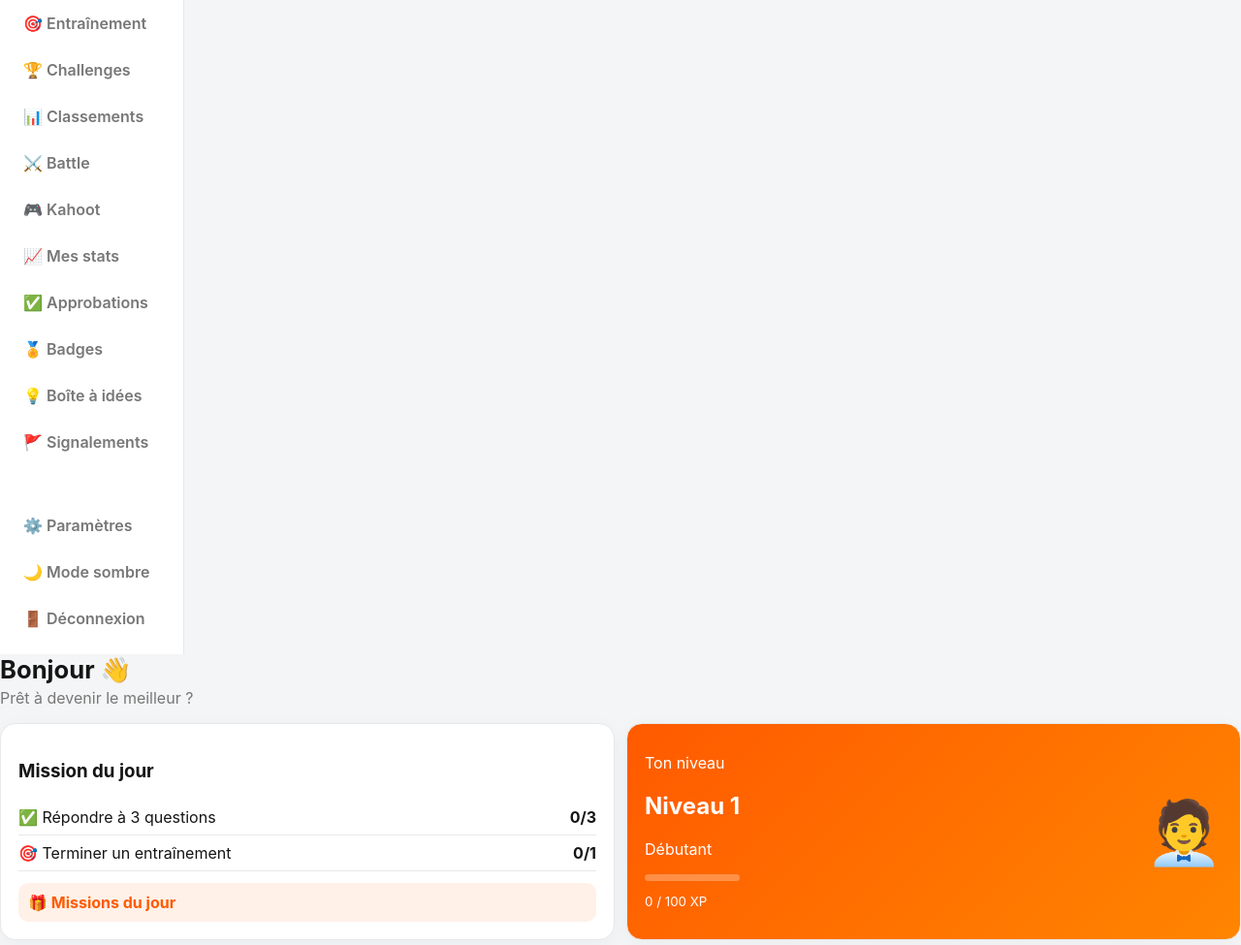
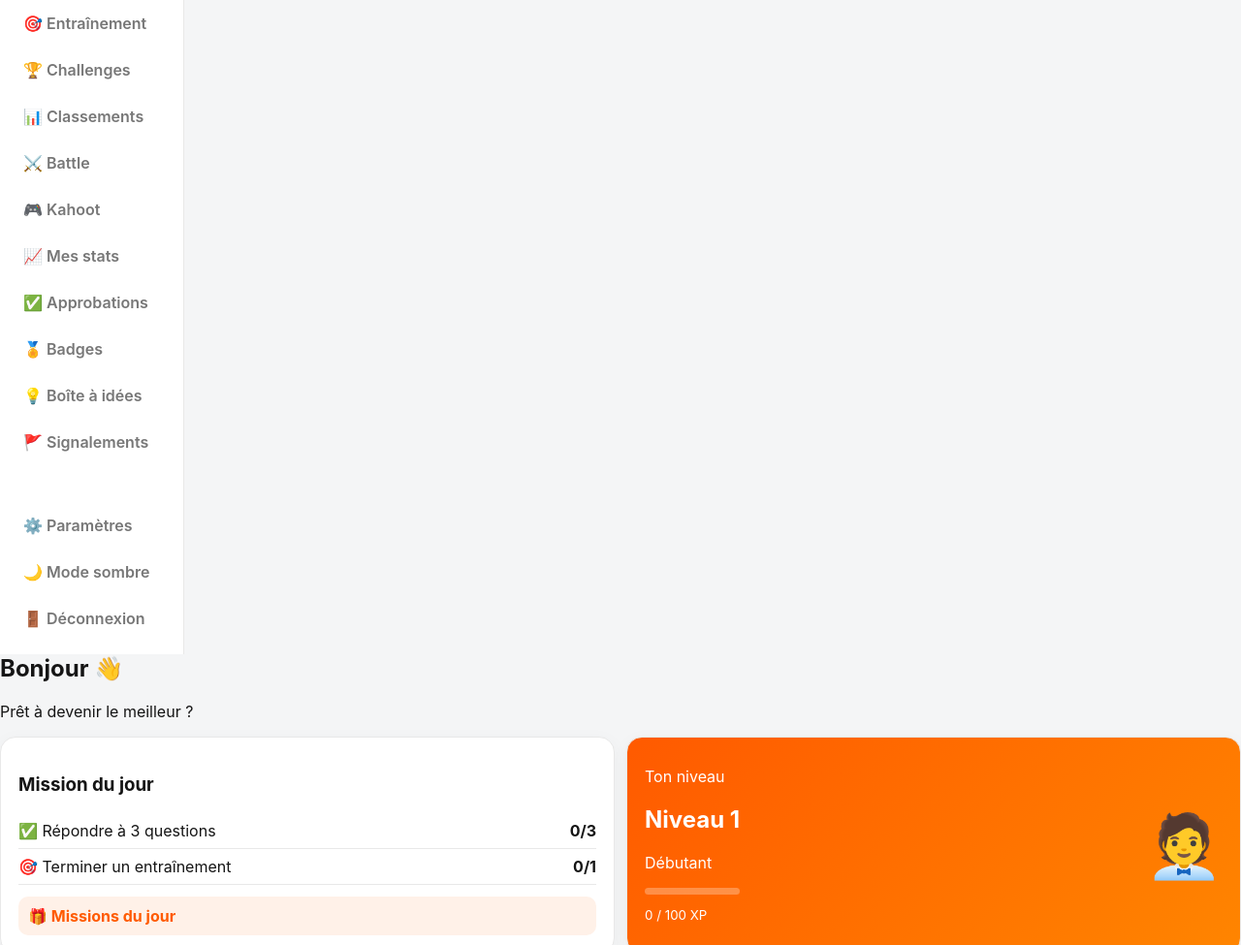
Before and after one commit to alexandrebabinh44/quizz-competences, a plain HTML site: page home.html in a window 1280 px wide. Shown: the part 125-1100 px from the top of the page at 97% size. Drawn offline with Linux system fonts and the light colour scheme; no server answers; sample sign-in values are in the browser's storage.

Commit message:
Update style.css

```diff
--- a/style.css
+++ b/style.css
@@ -534,20 +534,6 @@ textarea:focus {
     border-radius: 50%;
 }
 
-.welcome-section {
-    margin-bottom: 16px;
-}
-
-.welcome-section h1 {
-    margin: 0 0 4px;
-    font-size: clamp(24px, 2vw, 32px);
-}
-
-.welcome-section p {
-    margin: 0;
-    color: var(--text-secondary);
-}
-
 .dashboard-grid {
     display: grid;
     grid-template-columns: repeat(12, minmax(0, 1fr));
```
